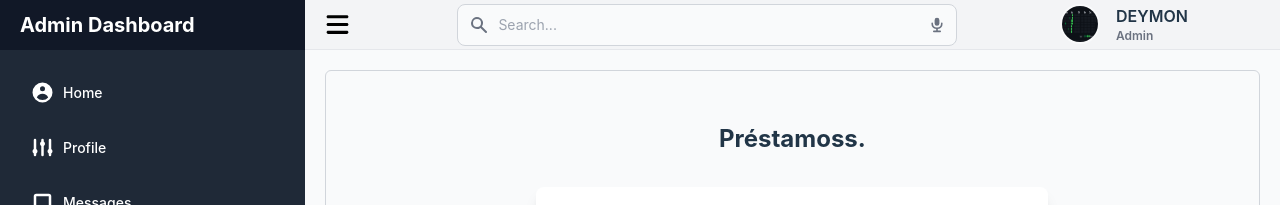
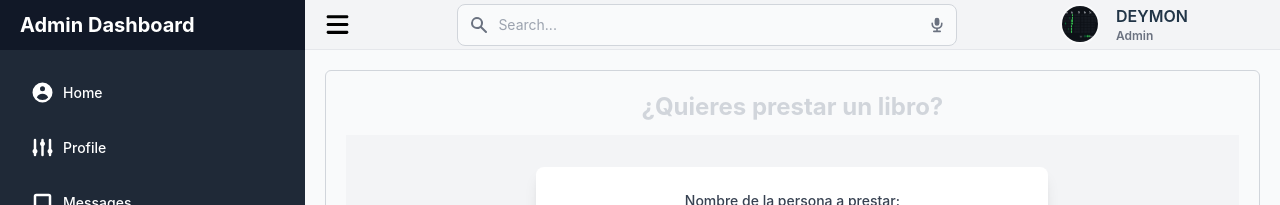
Before and after one commit to RodrigoEdgardoReyes/FRONT_BIBLIOTECA, a Vue app: page /prestamos in a window 1280 px wide. Shown: the top 205 px of the page. Built offline with nearby package versions, Linux system fonts and the light colour scheme; no server answers.

Commit message:
formulario de prestamos :tada::sparkles:

```diff
--- a/src/views/Prestamos.vue
+++ b/src/views/Prestamos.vue
@@ -1,20 +1,32 @@
 <template>
-  <div class="container mx-auto p-8">
-    <h1 class="text-2xl font-bold text-center mb-6">Préstamoss.</h1>
-    <PrestamoForm />
-    <!-- <PrestamoList /> -->
+  <div class="h-screen flex flex-col content">
+
+    <h1 class="text-2xl font-bold text-center mb-3 text-gray-300">¿Quieres prestar un libro?</h1>
+    <div class="flex-grow overflow-auto bg-gray-100">
+      <router-view>
+        <PrestamoForm />
+        <!-- <PrestamoList /> -->
+      </router-view>
+    </div>
+
   </div>
 </template>
 
 <script>
 // rutas de los componentes
 import PrestamoForm from '../components/PrestamoForm.vue'
-import PrestamoList from '../components/PrestamoList.vue'
+// import PrestamoList from '../components/PrestamoList.vue'
 
 export default {
   components: {
     PrestamoForm,
-    // PrestamoList.
+    // PrestamoList
   }
 }
 </script>
+
+<style scoped>
+.content {
+  max-height: 80vh;
+}
+</style>
```
